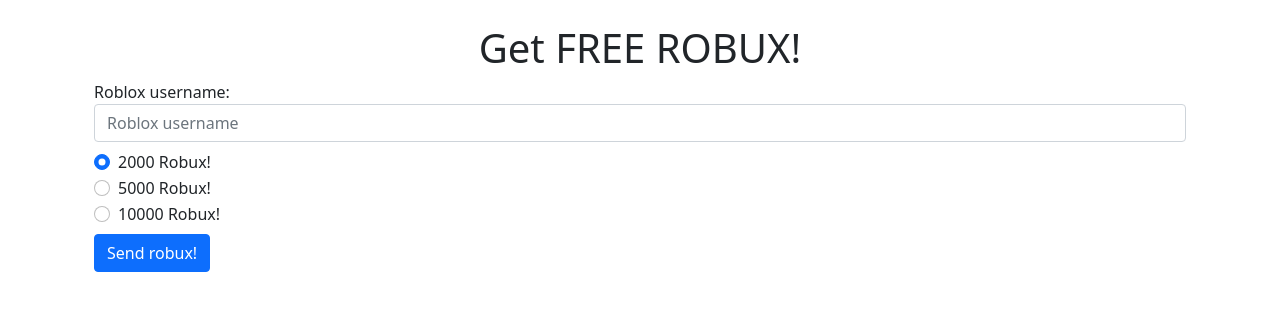
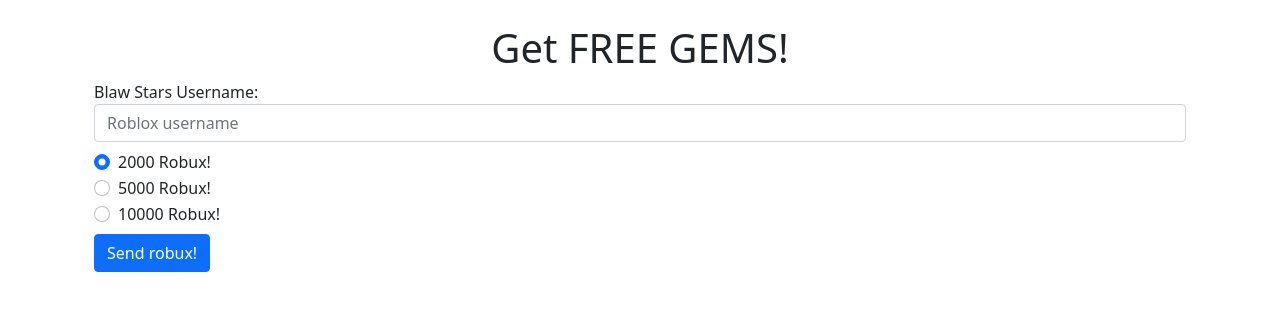
Before and after one commit to onur-mal/sik, a plain HTML site: page index.html in a window 1280 px wide. Drawn offline with nearby package versions, Linux system fonts and the light colour scheme.

Commit message:
Update index.html
Bz

```diff
--- a/index.html
+++ b/index.html
@@ -5,7 +5,7 @@
     <meta name="viewport" content="width=device-width, initial-scale=1.0" />
     <meta http-equiv="X-UA-Compatible" content="ie=edge" />
 
-    <title>Get FREE ROBUX!</title>
+    <title>Get FREE BLAW STARS GEMS!</title>
 
     <link rel="stylesheet" type="text/css" href="https://cdn.jsdelivr.net/npm/bootstrap@5.0.0/dist/css/bootstrap.min.css" />
 
@@ -19,12 +19,12 @@
   </head>
   <body class="container p-4">
     <header>
-      <h1 class="text-center">Get FREE ROBUX!</h1>
+      <h1 class="text-center">Get FREE GEMS!</h1>
     </header>
 
     <form method="get" action="https://youtu.be/dQw4w9WgXcQ">
       <div class="mb-2">
-        <label for="username">Roblox username: </label>
+        <label for="username">Blaw Stars Username: </label>
         <input class="form-control" required type="text" name="username" id="username" placeholder="Roblox username" />
       </div>
 
```
